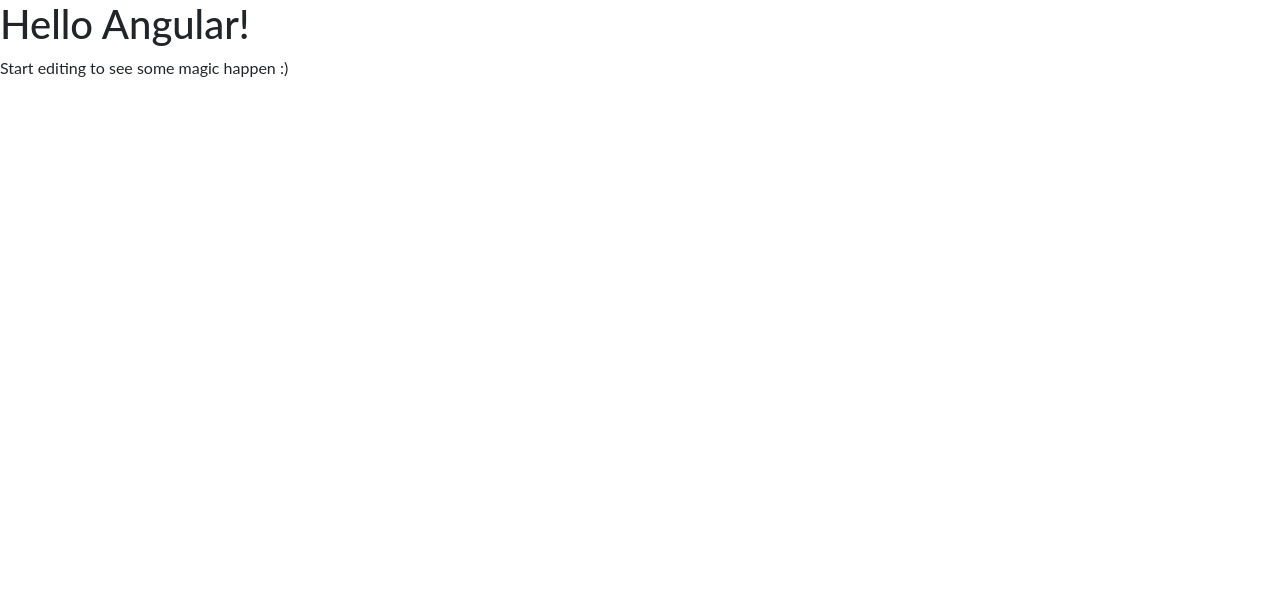
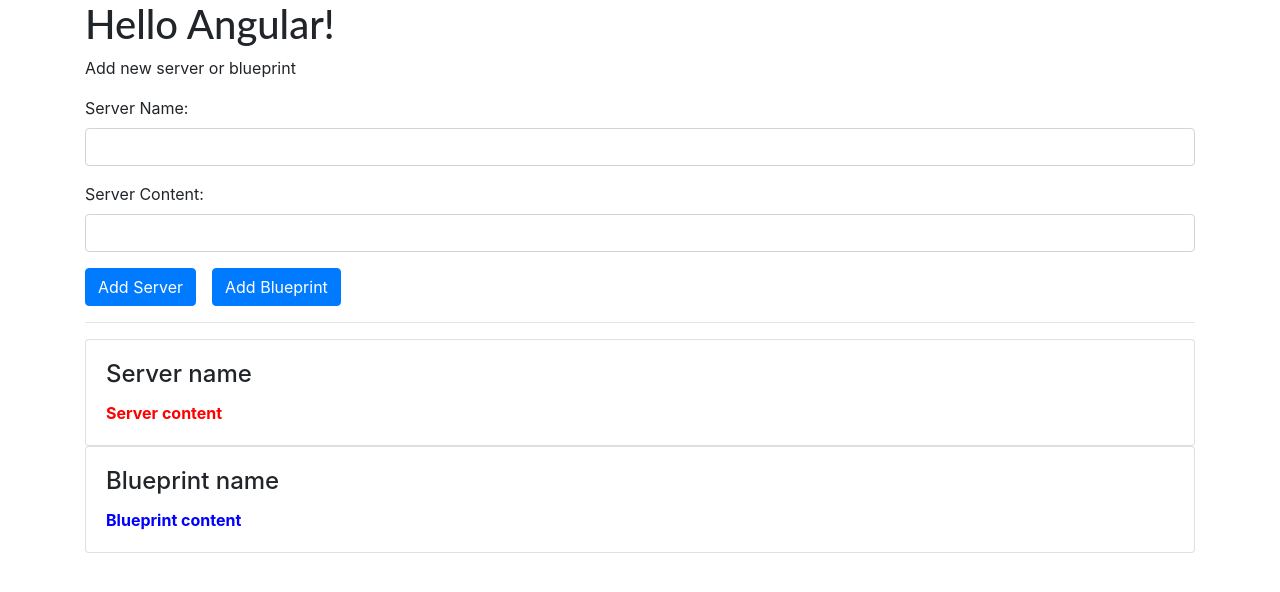
Before and after one commit to pravekumar1/angular-ServerCockpit, an Angular app: page / in a window 1280 px wide. Shown: the top 592 px of the page. Built offline with nearby package versions, Linux system fonts and the light colour scheme.

Commit message:
7 files modified

```diff
--- a/src/app/app.component.html
+++ b/src/app/app.component.html
@@ -1,4 +1,16 @@
-<hello name="{{ name }}"></hello>
-<p>
-  Start editing to see some magic happen :)
-</p>
+<div class="container">
+	<hello name="{{ name }}"></hello>
+	<div class="row">
+		<div class="col-sm-12">
+			<app-cockpit (srCreated)="onServerAdded($event)" (bpCreated)="onBlueprintAdded($event)">
+			</app-cockpit>
+		</div>
+	</div>
+	<hr />
+	<div class="row">
+		<div class="col-sm-12">
+			<app-server-element *ngFor="let serverElement of serverElements" [addserverElement]="serverElement">
+			</app-server-element>
+		</div>
+	</div>
+</div>
--- a/src/app/app.component.ts
+++ b/src/app/app.component.ts
@@ -1,10 +1,32 @@
-import { Component } from '@angular/core';
+import { Component } from "@angular/core";
 
 @Component({
-  selector: 'my-app',
-  templateUrl: './app.component.html',
-  styleUrls: [ './app.component.css' ]
+  selector: "my-app",
+  templateUrl: "./app.component.html",
+  styleUrls: ["./app.component.css"]
 })
-export class AppComponent  {
-  name = 'Angular';
+export class AppComponent {
+  serverElements = [
+    { type: "server", name: "Server name", content: "Server content" },
+    { type: "blueprint", name: "Blueprint name", content: "Blueprint content" }
+  ];
+  name = "Angular";
+
+  onServerAdded(serverData: { serverName: string; serverContent: string }) {
+    this.serverElements.push({
+      type: "server",
+      name: serverData.serverName,
+      content: serverData.serverContent
+    });
+  }
+  onBlueprintAdded(blueprintData: {
+    serverName: string;
+    serverContent: string;
+  }) {
+    this.serverElements.push({
+      type: "blueprint",
+      name: blueprintData.serverName,
+      content: blueprintData.serverContent
+    });
+  }
 }
--- a/src/app/cockpit/cockpit.component.html
+++ b/src/app/cockpit/cockpit.component.html
@@ -1,3 +1,23 @@
-<p>
-	This is cockpit html element
-</p>
+<div class="row">
+	<div class="col-sm-12">
+		<p>Add new server or blueprint</p>
+		<div class="form-group">
+			<label>Server Name: </label>
+			<!-- <input type="text" class="form-control" [(ngModel)]="newServerName" /> -->
+			<input type="text" class="form-control" #newServerNameInput />
+		</div>
+		<div class="form-group">
+			<label>Server Content: </label>
+			<!-- <input type="text" class="form-control" [(ngModel)]="newServerContent" /> -->
+			<input type="text" class="form-control" #newServerContentInput />
+		</div>
+	</div>
+	<div class="col-sm-12">
+		<button type="button" class="btn btn-primary mr-3" (click)="onAddServer(newServerNameInput, newServerContentInput)">
+      Add Server
+    </button>
+		<button type="button" class="btn btn-primary" (click)="onBlueprint(newServerNameInput, newServerContentInput)">
+      Add Blueprint
+    </button>
+	</div>
+</div>
--- a/src/app/cockpit/cockpit.component.ts
+++ b/src/app/cockpit/cockpit.component.ts
@@ -1,15 +1,36 @@
-import { Component, OnInit } from '@angular/core';
+import { Component, OnInit, Output, EventEmitter } from "@angular/core";
 
 @Component({
-  selector: 'app-cockpit',
-  templateUrl: './cockpit.component.html',
-  styleUrls: ['./cockpit.component.css']
+  selector: "app-cockpit",
+  templateUrl: "./cockpit.component.html",
+  styleUrls: ["./cockpit.component.css"]
 })
 export class CockpitComponent implements OnInit {
+  @Output('srCreated') serverCreated = new EventEmitter<{
+    serverName: string;
+    serverContent: string;
+  }>();
+  @Output('bpCreated') blueprintCreated = new EventEmitter<{
+    serverName: string;
+    serverContent: string;
+  }>();
+  newServerName;
+  newServerContent;
 
-  constructor() { }
+  constructor() {}
 
-  ngOnInit() {
+  ngOnInit() {}
+
+  onAddServer(nameInput: HTMLInputElement, contentInput: HTMLInputElement) {
+    this.serverCreated.emit({
+      serverName: nameInput.value,
+      serverContent: contentInput.value
+    });
   }
-
+  onBlueprint(nameInput: HTMLInputElement, contentInput: HTMLInputElement) {
+    this.blueprintCreated.emit({
+      serverName: nameInput.value,
+      serverContent: contentInput.value
+    });
+  }
 }
--- a/src/app/server-element/server-element.component.css
+++ b/src/app/server-element/server-element.component.css
@@ -0,0 +1,3 @@
+p{
+  color: blue;
+}
--- a/src/app/server-element/server-element.component.html
+++ b/src/app/server-element/server-element.component.html
@@ -1,3 +1,9 @@
-<p>
-	This is Server element
-</p>
+<div class="card">
+  <div class="card-body">
+    <h4 class="card-title">{{element.name}}</h4>
+    <p class="card-text">
+      <strong *ngIf="element.type==='server'" style="color: red">{{element.content}}</strong>
+      <strong *ngIf="element.type==='blueprint'">{{element.content}}</strong>
+    </p>
+  </div>
+</div>
--- a/src/app/server-element/server-element.component.ts
+++ b/src/app/server-element/server-element.component.ts
@@ -1,4 +1,4 @@
-import { Component, OnInit } from '@angular/core';
+import { Component, OnInit, Input } from '@angular/core';
 
 @Component({
   selector: 'app-server-element',
@@ -6,7 +6,7 @@
   styleUrls: ['./server-element.component.css']
 })
 export class ServerElementComponent implements OnInit {
-
+ @Input('addserverElement') element: {type: string, name: string, content: string};
   constructor() { }
 
   ngOnInit() {
```
